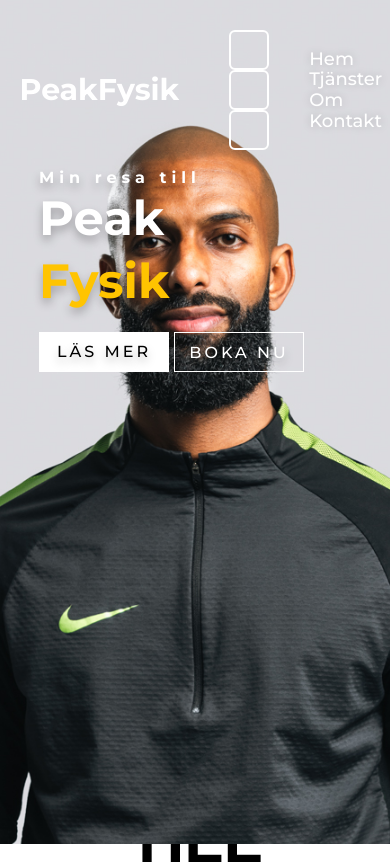
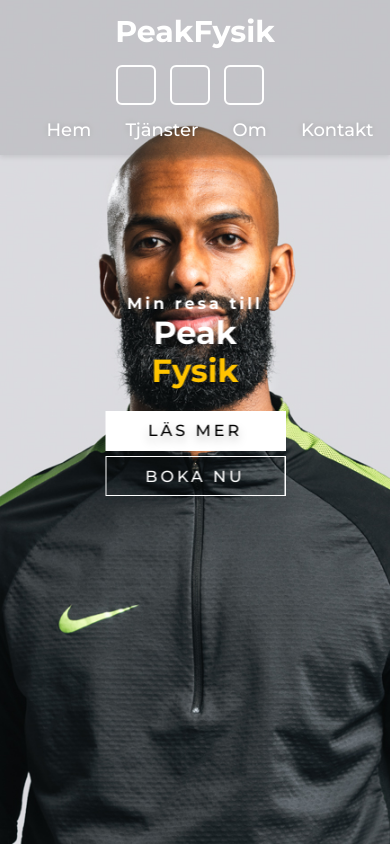
Before and after one commit to raymond-chao/Peakfysik-ny, a plain HTML site: page pages/about.html in a window 390 px wide. Shown: the top 864 px of the page. Drawn offline with nearby package versions, Linux system fonts and the light colour scheme.

Commit message:
@media added to about css

```diff
--- a/styles/about.css
+++ b/styles/about.css
@@ -278,3 +278,82 @@
 .footer-main-socials a:hover {
     transform: scale(1.3);
 }
+
+/* ===== Media Queries for Responsiveness (FINAL & FIXED) ===== */
+
+/* For tablets and smaller (e.g., up to 1024px wide) */
+@media (max-width: 1024px) {
+    /* --- Header & Navigation --- */
+    .header {
+        flex-direction: column;
+        gap: 15px;
+        padding: 15px;
+        background: rgba(0, 0, 0, 0.1); /* Add a background for readability */
+        box-shadow: 0 2px 5px rgba(0,0,0,0.1);
+    }
+
+    .social-media {
+        margin: 0;
+    }
+
+    /* --- Hero Section --- */
+    /* REMOVED the problematic padding-top from here */
+    .about-container .list .item .content {
+        padding-right: 0;
+        max-width: 90%;
+        text-align: center;
+        /* FIX: Push the content down to clear the header, instead of padding the container */
+        top: 30%;
+    }
+
+    .about-container .list .item .content .buttons {
+        margin-left: auto;
+        margin-right: auto;
+    }
+
+    /* --- Footer --- */
+    .footer-main {
+        background-color: #f4f4f4;
+        padding: 40px 20px;
+    }
+}
+
+
+/* For mobile phones (e.g., up to 768px wide) */
+@media (max-width: 768px) {
+    /* --- Hero Section --- */
+    .about-container .list .item .content {
+        /* FIX: Push the content down even more on taller, narrower screens */
+        top: 35%;
+    }
+
+    .about-container .list .item .title,
+    .about-container .list .item .topic {
+        font-size: 2em; /* Further reduce font size */
+        line-height: 1.2em;
+    }
+
+    .about-container .list .item .author {
+        letter-spacing: 3px;
+    }
+
+    /* Stack the buttons vertically on phones */
+    .about-container .list .item .content .buttons {
+        grid-template-columns: 1fr;
+        grid-template-rows: repeat(2, 40px);
+        width: 180px;
+    }
+
+    /* --- About Me Section --- */
+    .about-next-section {
+        padding: 4em 5%; /* Add side padding */
+    }
+
+    .header-about {
+        font-size: 2.2rem;
+    }
+
+    .about-me-text p {
+        font-size: 16px;
+    }
+}
```
